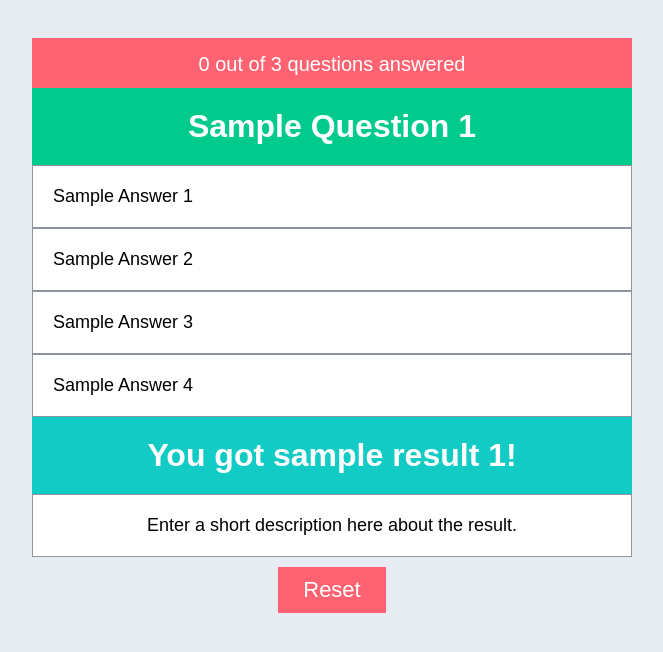
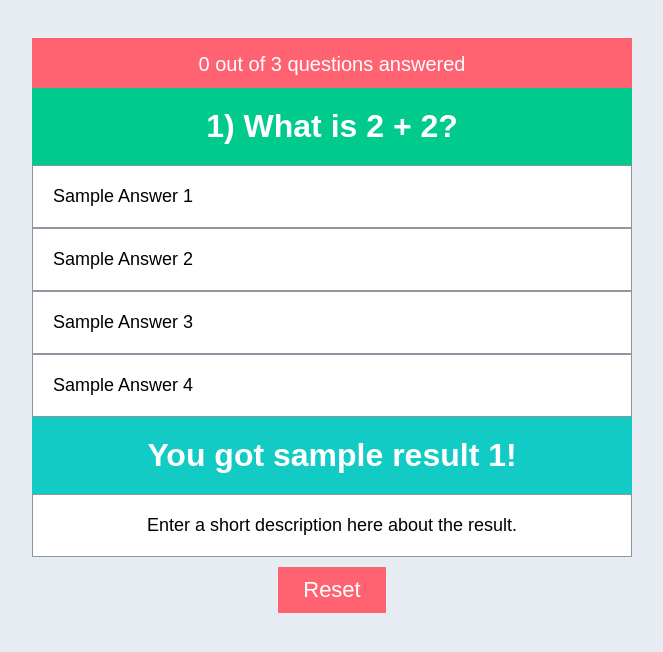
Before and after one commit to lusacramento/quiz, a Nuxt app: page / in a window 1280 px wide. Shown: the top 652 px of the page, without its empty margins (308-971 px from the left). Built offline with nearby package versions, Linux system fonts and the light colour scheme.

Commit message:
define question props

```diff
--- a/components/Question.vue
+++ b/components/Question.vue
@@ -1,11 +1,20 @@
 <template>
 	<div class="single-question">
-		<div class="question">Sample Question 1</div>
+		<div class="question">
+			{{ question.question.number }}) {{ question.question.q }}
+		</div>
 		<Answers />
 	</div>
 </template>
 
-<script lang="ts" setup></script>
+<script lang="ts" setup>
+	const question = defineProps({
+		question: {
+			type: Object,
+			required: true,
+		},
+	})
+</script>
 
 <style>
 	.single-question {
--- a/components/Questions.vue
+++ b/components/Questions.vue
@@ -5,7 +5,7 @@
 				:questionsAnswered="questionsAnswered"
 				:totalQuestions="totalQuestions"
 			/>
-			<Question />
+			<Question :question="currentQuestion" />
 		</div>
 		<Result />
 		<Button />
```
